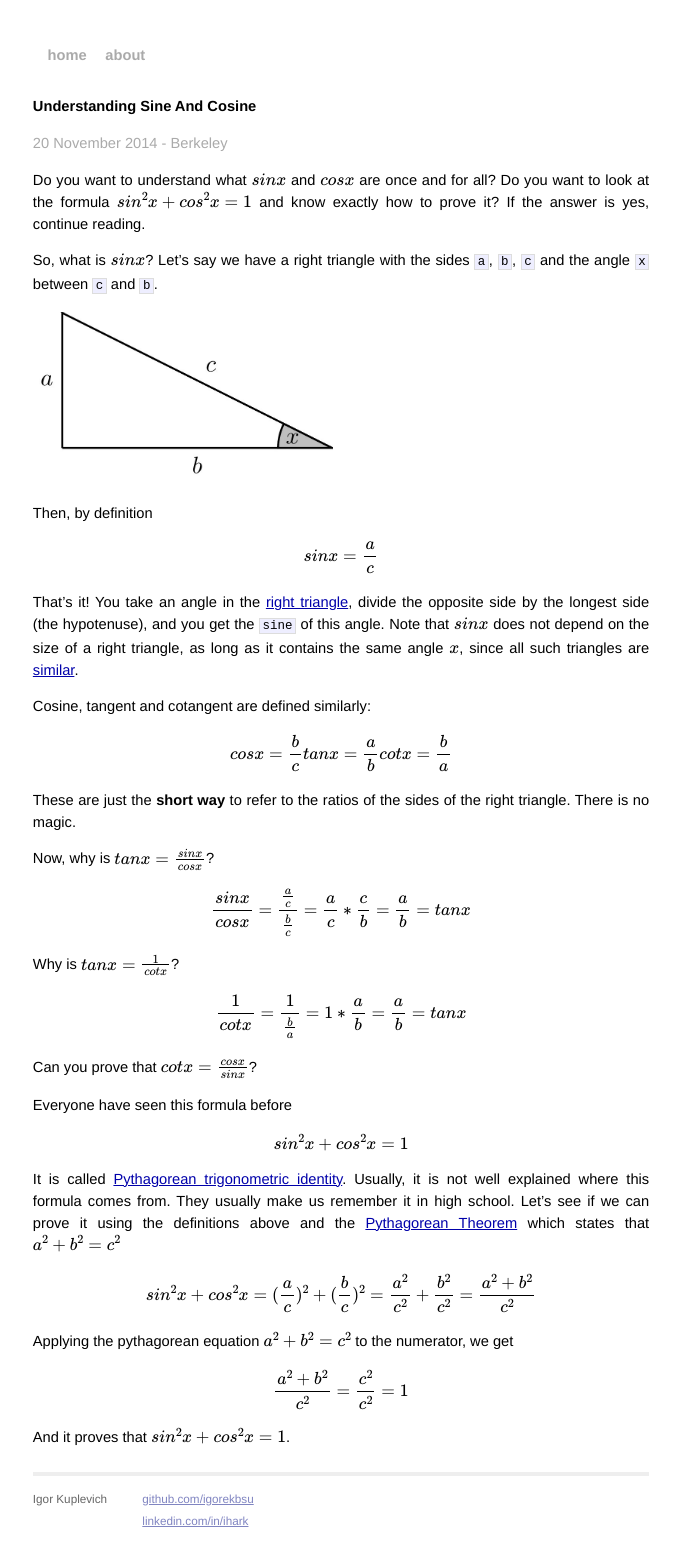
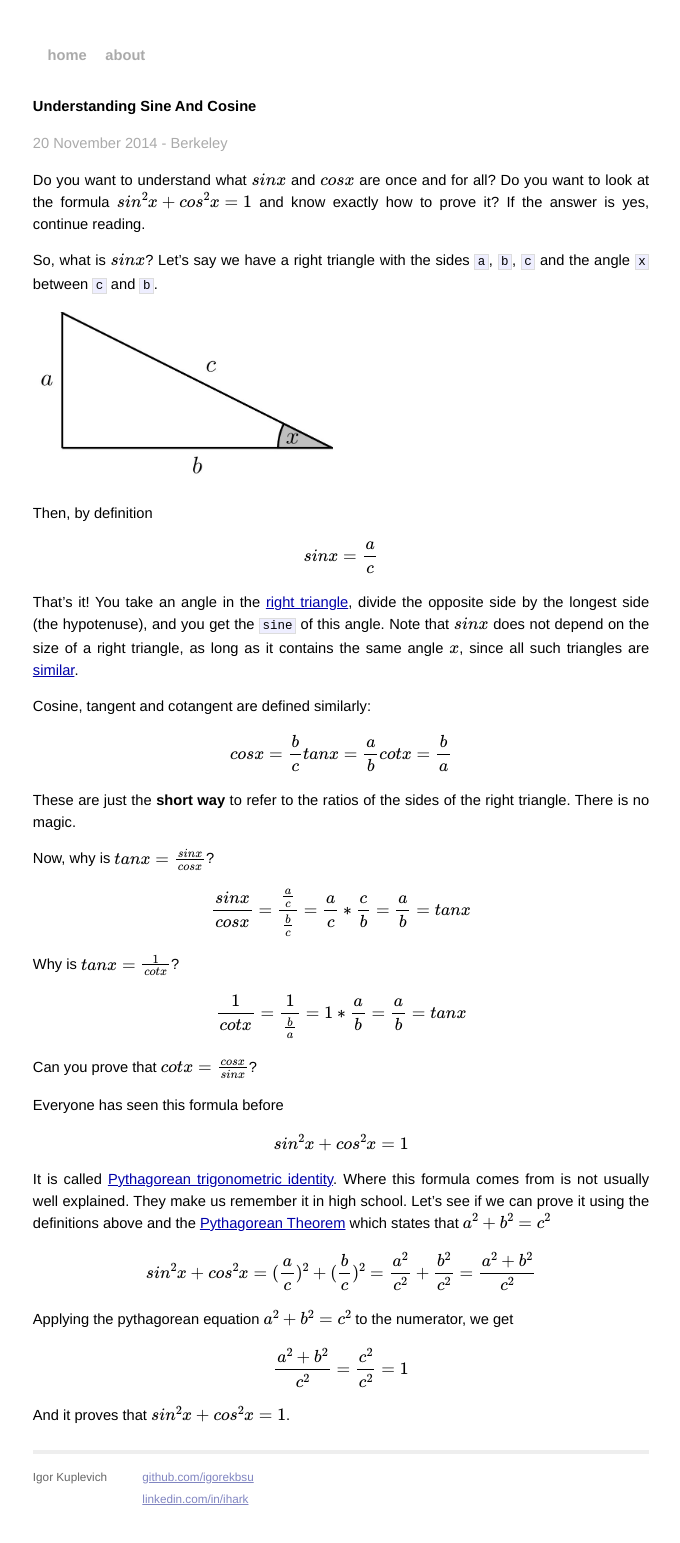
Before and after one commit to climberig/climberig.github.io, a Jekyll site: the page built from _posts/2014-11-20-understanding-sine-and-cosine.md, in a window 1280 px wide. Shown: the whole page, without its empty margins (299-979 px from the left). Built offline with Jekyll 4.4.1, drawn with Linux system fonts in a browser that asks for light colours; formulas are drawn with MathJax 3; after the commit the page ends 1521 px from its top, so only the background shows below that.

Commit message:
more changes to the article

```diff
--- a/_posts/2014-11-20-understanding-sine-and-cosine.md
+++ b/_posts/2014-11-20-understanding-sine-and-cosine.md
@@ -46,19 +46,18 @@ $$
 
 Can you prove that $cotx=\frac{cosx}{sinx}$?
 
-Everyone have seen this formula before
+Everyone has seen this formula before
 
 $$
 sin^2x + cos^2x=1
 $$
 
-It is called [Pythagorean trigonometric identity][pythagorean_trig]. Usually, it is not well explained
-where this formula comes from. They usually make us remember it in high school.
-Let's see if we can prove it using the definitions above and the [Pythagorean Theorem][pythagorean] which states that $a^2 + b^2=c^2$
+It is called [Pythagorean trigonometric identity][pythagorean_trig]. Where this formula comes from is not usually
+well explained. They make us remember it in high school. Let's see if we can prove it using the definitions
+above and the [Pythagorean Theorem][pythagorean] which states that $a^2 + b^2=c^2$
 
 $$
 sin^2x + cos^2x=(\frac ac)^2 + (\frac bc)^2=\frac{a^2}{c^2} + \frac{b^2}{c^2}=\frac{a^2 + b^2}{c^2}
-
 $$
 
 Applying the pythagorean equation $a^2 + b^2=c^2$ to the numerator, we get
```
